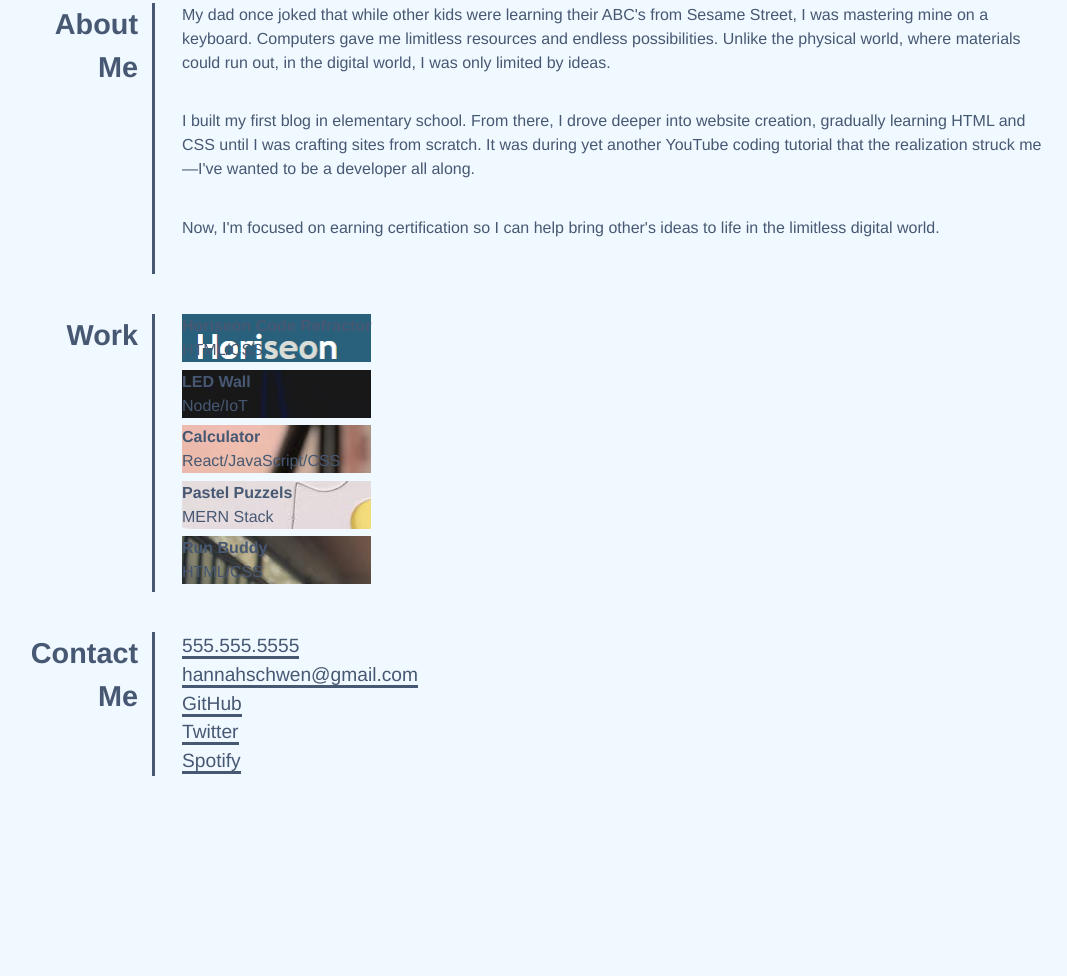
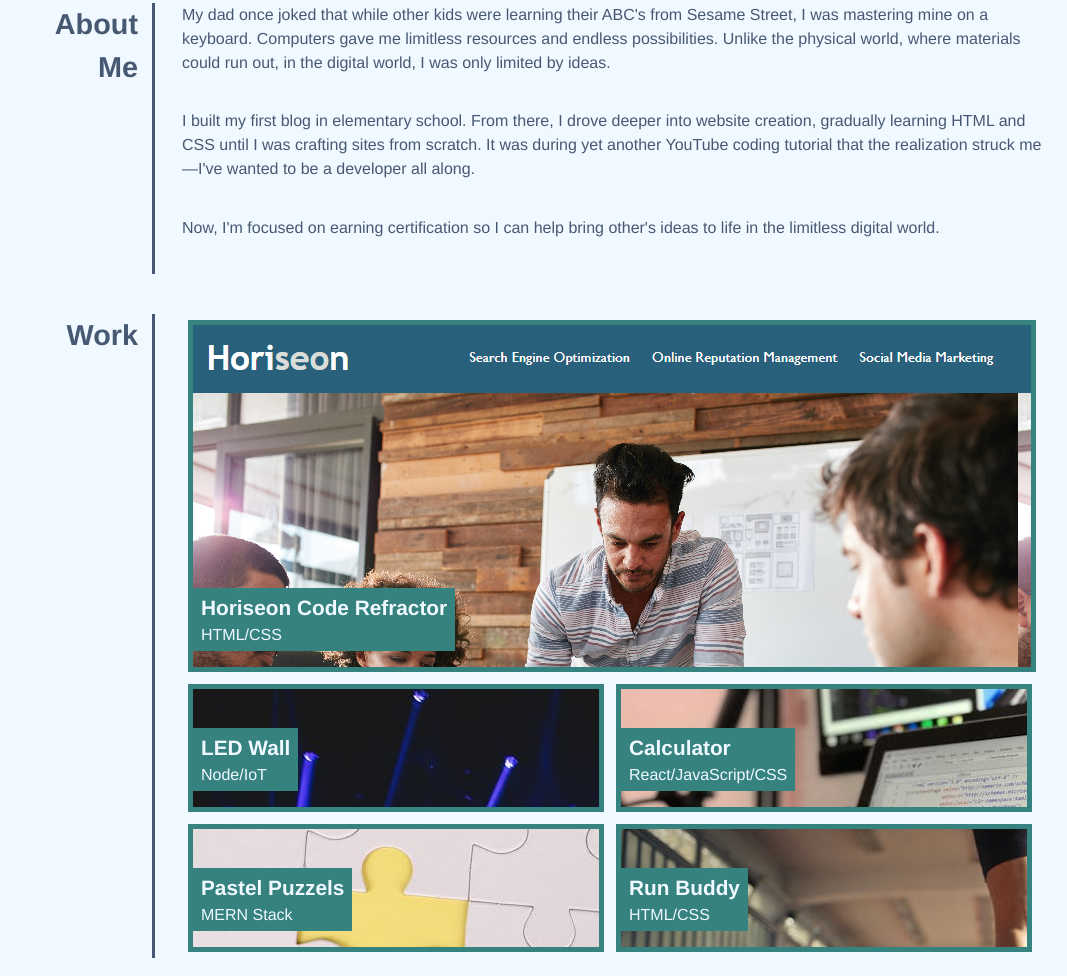
Before and after one commit to hannah-finch/basic-portfolio, a plain HTML site: page index.html in a window 1280 px wide. Shown: the part 464-1440 px from the top of the page, without its empty margins (110-1177 px from the left). Before the commit the page ends 1280 px from the top, so only its background shows below. Drawn offline with Linux system fonts and the light colour scheme.

Commit message:
styled work section

```diff
--- a/assets/css/styles.css
+++ b/assets/css/styles.css
@@ -30,6 +30,10 @@ h2 {
 
 h3 {
   font-size: 150%;
+}
+
+h4 {
+  font-size: 130%;
 }
 
 p {
@@ -109,25 +113,61 @@ main {
   margin: 0 27px 0 14px;
 }
 
+.work {
+  display: flex;
+  flex-direction: column;
+  width: 100%;
+}
+
+.small-project-container {
+  display: flex;
+  flex-wrap: wrap;
+}
+
 .project {
+  margin: 6px;
+  border: 5px solid var(--accent02);
+  display: flex;
+  align-items: flex-end;
+  padding-bottom: 16px;
+}
 
+.small-project {
+  width: calc(50% - 14px);
+  height: 8em;
 }
 
 #project-01 {
   background-image: url('../images/horiseon-screenshot.png');
+  height: 22em;
 }
+
 #project-02 {
   background-image: url('../images/lights.jpg');
 }
+
 #project-03 {
   background-image: url('../images/calculator.jpg');
 }
+
 #project-04 {
   background-image: url('../images/puzzle.jpg');
 }
+
 #project-05 {
   background-image: url('../images/run.jpg');
 }
+
+.label {
+  background-color: var(--accent02);
+  color: var(--light);
+  padding: 4px 8px;
+}
+
+.label p {
+  margin: 0;
+}
+
 
 .contact-info a {
   font-size: 120%;
--- a/index.html
+++ b/index.html
@@ -58,31 +58,31 @@
           </div>
         </div>
 
-        <div class="small-projects">
-          <!-- replicate this to add more projects -->
-          <div id="project-02" class="project">
+        <div class="small-project-container">
+          <!-- replicate the next 6 lines to add more projects -->
+          <div id="project-02" class="project small-project">
             <div class="label">
               <h4 class="project-name">LED Wall</h4>
               <p>Node/IoT</p>
             </div>
           </div>
-          <!-- ---------------------------------- -->
+          <!-- ----------------------------------------------- -->
 
-          <div id="project-03" class="project">
+          <div id="project-03" class="project small-project">
             <div class="label">
               <h4 class="project-name">Calculator</h4>
               <p>React/JavaScript/CSS</p>
             </div>
           </div>
 
-          <div id="project-04" class="project">
+          <div id="project-04" class="project small-project">
             <div class="label">
               <h4 class="project-name">Pastel Puzzels</h4>
               <p>MERN Stack</p>
             </div>
           </div>
 
-          <div id="project-05" class="project">
+          <div id="project-05" class="project small-project">
             <div class="label">
               <h4 class="project-name">Run Buddy</h4>
               <p>HTML/CSS</p>
```
